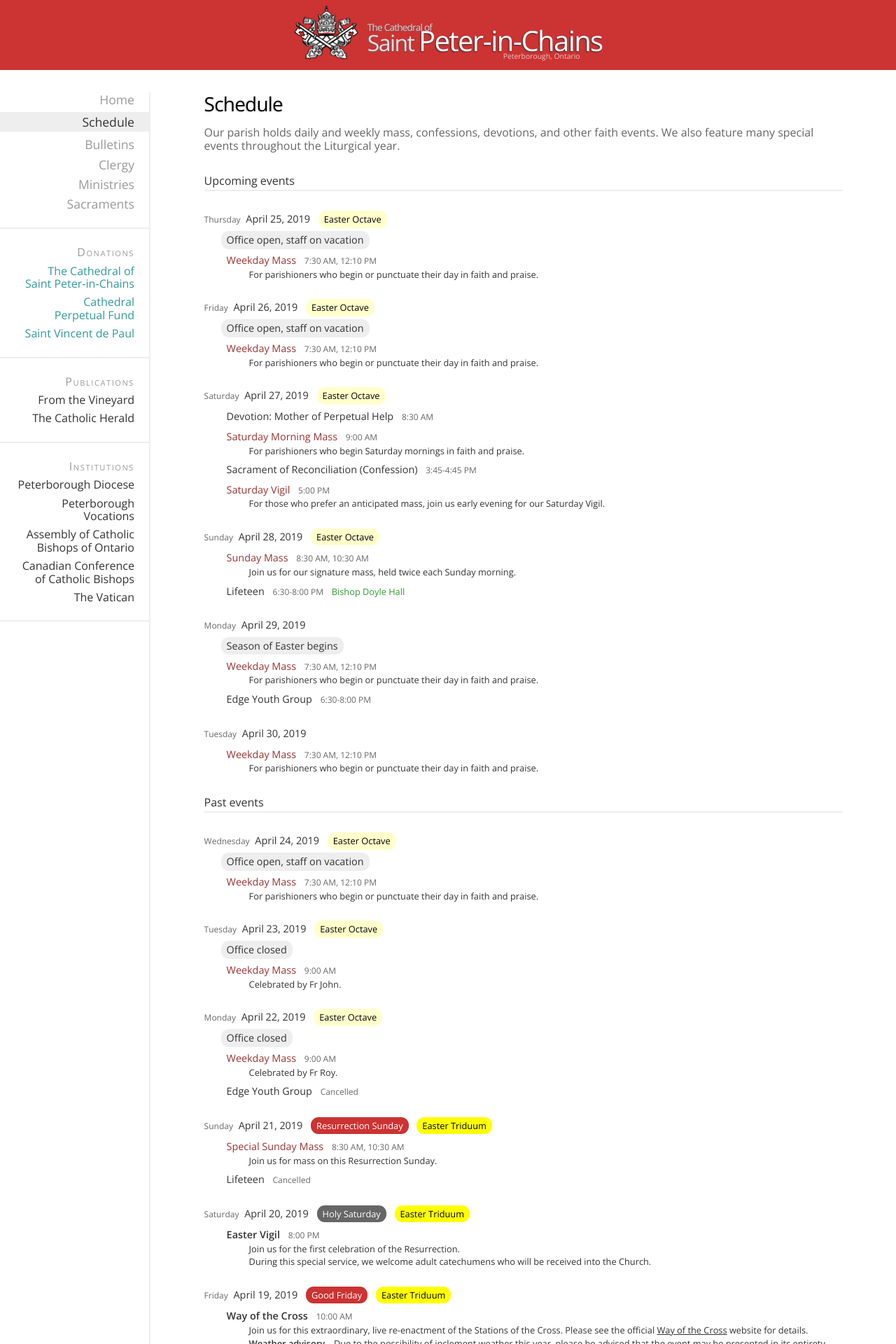
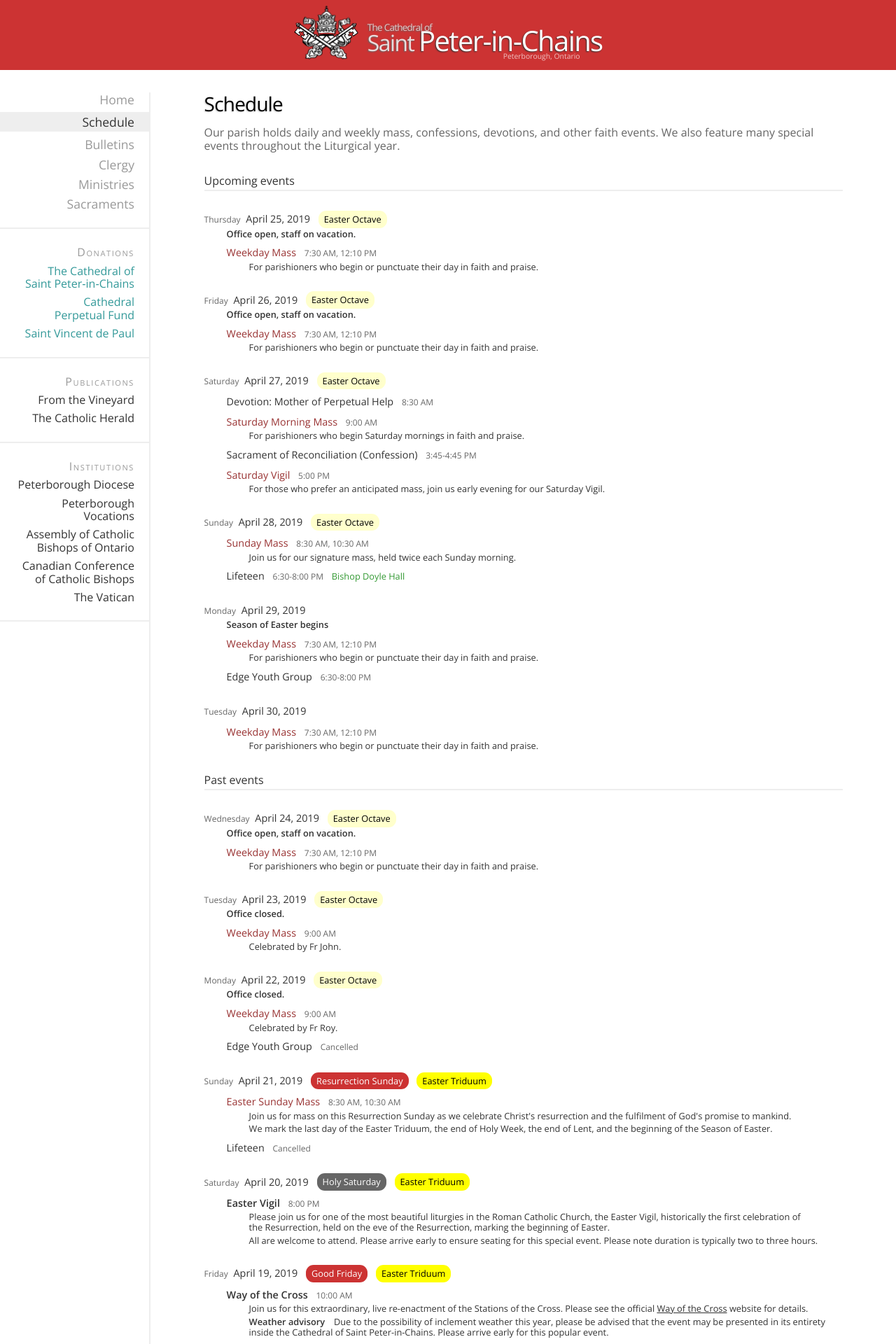
Before and after one commit to stpeterinchains/stpeterinchains.github.io, a Jekyll site: the page built from schedule.html, in a window 1280 px wide. Shown: the top 1920 px of the page at 70% size. Built offline with Jekyll 4.4.1, drawn with Linux system fonts in a browser that asks for light colours; nearby versions of some CDN libraries; some of the changed text lies outside the part shown.

Commit message:
Improved rendering for small screen devices, added descriptive text for remaining Holy Week events

```diff
--- a/_data/schedule.yml
+++ b/_data/schedule.yml
@@ -5,6 +5,9 @@
   Our parish holds daily and weekly mass, confessions, devotions,
   and other faith events. We also feature many special events
   throughout the Liturgical&nbsp;year.
+subtitle:
+  upcoming: Upcoming events
+  past: Past events
 
 recurring:
   weekday_mass: &weekday_mass
@@ -193,7 +196,6 @@
     season: *lent
     recurring: *saturday
   - date: 2019-04-14
-    note: Holy Week begins
     season: *lent
     celebration:
       <<: *holy_week
@@ -300,7 +302,7 @@
           **Weather advisory**&#x2003;Due to the possibility of inclement
           weather this year, please be advised that the event
           may be presented in its entirety inside the Cathedral&nbsp;of
-          Saint&nbsp;Peter&#x2011;in&#x2011;Chains.
+          Saint&nbsp;Peter-in-Chains.
           Please arrive early for this popular&nbsp;event.
         time: 10:00 AM
         ordinal: "1000"
@@ -318,10 +320,15 @@
     specials:
       - title: Easter Vigil
         descriptive: |
-          Join us for the first celebration of the Resurrection.
+          Please join us for one of the most beautiful
+          liturgies in the Roman&nbsp;Catholic&nbsp;Church, the
+          Easter&nbsp;Vigil, historically the first celebration of
+          the&nbsp;Resurrection, held on the eve of the&nbsp;Resurrection,
+          marking the beginning&nbsp;of&nbsp;Easter.
 
-          During this special service, we welcome adult
-          catechumens who will be received into the&nbsp;Church.
+          All are welcome to attend.
+          Please arrive early to ensure seating for this special event.
+          Please note duration is typically two to three&nbsp;hours.
         time: 8:00 PM
         ordinal: "2000"
   - date: 2019-04-21
@@ -332,14 +339,21 @@
     specials:
       - <<: *sunday_mass
         mnemonic: sunday_mass_nix
-        title: Special Sunday Mass
-        descriptive: Join us for mass on this Resurrection Sunday.
+        title: Easter Sunday Mass
+        descriptive: |
+          Join us for mass on this Resurrection&nbsp;Sunday as we celebrate
+          Christ&apos;s&nbsp;resurrection and the fulfilment of
+          God&apos;s promise&nbsp;to&nbsp;mankind.
+
+          We mark the last day of the Easter&nbsp;Triduum,
+          the end of Holy&nbsp;Week, the end of Lent,
+          and the beginning of the Season&nbsp;of&nbsp;Easter.
       - <<: *lifeteen
         mnemonic: lifeteen_nix
         location:
         time: Cancelled
   - date: 2019-04-22
-    note: Office closed
+    note: Office closed.
     season: *easter_octave
     title: Easter Monday
     specials:
@@ -351,14 +365,14 @@
         time: Cancelled
   - date: 2019-04-23
     season: *easter_octave
-    note: Office closed
+    note: Office closed.
     specials:
       - <<: *weekday_mass
         descriptive: Celebrated by Fr John.
         time: 9:00 AM
         ordinal: "0900"
   - date: 2019-04-24
-    note: &easter_week_note Office open, staff on vacation
+    note: &easter_week_note Office open, staff on vacation.
     season: *easter_octave
     recurring: *wednesday
   - date: 2019-04-25
--- a/schedule.html
+++ b/schedule.html
@@ -18,7 +18,7 @@
   <h1 class="page-title">{{ schedule.title }}</h1>
   <div class="page-descriptive markdown">{{ schedule.descriptive | markdownify }}</div>
   <section id="schedule2-calendar-upcoming-container">
-    <h1>Upcoming events</h1>
+    <h1>{{ schedule.subtitle.upcoming }}</h1>
     <div id="schedule2-calendar-upcoming">
       {% for diem in schedule.calendar %}
       {% assign dayOfMonth = diem.date | date: '%d' %}
@@ -40,7 +40,7 @@
             {% if diem.celebration %}<span class="schedule2-diem-celebration" style="{% if diem.celebration.color %}color: {{ diem.celebration.color }}; {% endif %}{% if diem.celebration.bgcolor %}background-color: {{ diem.celebration.bgcolor }}{% endif %}">{{ diem.celebration.title }}</span>{% endif %}
             {% if diem.season %}<span class="schedule2-diem-season" style="{% if diem.season.color %}color: {{ diem.season.color }}; {% endif %}{% if diem.season.bgcolor %}background-color: {{ diem.season.bgcolor }}{% endif %}">{{ diem.season.title }}</span>{% endif %}
           </h1>
-          {% if diem.note %}<h2 class="schedule2-diem-note"><span>{{ diem.note }}</span></h2>{% endif %}
+          {% if diem.note %}<h2 class="schedule2-diem-note">{{ diem.note }}</h2>{% endif %}
           <ul class="schedule2-event-container">
             {% for event in events %}
             {% unless diem.exclusions contains event.mnemonic %}
@@ -64,7 +64,7 @@
     </div>
   </section>
   <section id="schedule2-calendar-recent-container">
-    <h1>Past events</h1>
+    <h1>{{ schedule.subtitle.past }}</h1>
     <div id="schedule2-calendar-recent"></div>
   </section>
 </section>
--- a/styles/pages.scss
+++ b/styles/pages.scss
@@ -28,15 +28,20 @@
 li.index-schedule2-diem { margin: 0; padding: 0; }
 
 h1.index-schedule2-diem-day {
-  margin: 0 0 0.75rem 0; padding: 0;
+  margin: 0; padding: 0;
   font-size: 0.9rem; font-weight: 300;
   color: #666;
 }
 
   span.index-schedule2-diem-formatteddate {}
 
-  span.index-schedule2-diem-dayofweek,
+  span.index-schedule2-diem-dayofweek {
+    margin-right: 0.5rem;
+    font-size: 0.8rem;
+  }
+
   span.index-schedule2-diem-celebration {
+    display: none;
     margin-left: 0.5rem; padding: 0.2rem 0.5rem;
     background-color: #eee; border-radius: 11px;
   }
@@ -47,19 +52,26 @@
   font-size: 1rem;
 }
 
-li.index-schedule2-event-item { margin: 0.5rem 0 0 0; padding: 0; }
+li.index-schedule2-event-item { margin: 0.25rem 0 0 0; padding: 0; }
 
   span.index-schedule2-event-title { font-weight: 400; color: #333; }
   span.index-schedule2-event-recurring { font-weight: 400; }
   span.index-schedule2-event-special { font-weight: 600; }
 
   span.index-schedule2-event-time {
+    display: block;
     margin-left: 0.5rem;
-    font-weight: 300; color: #666; }
+    font-weight: 300;
+    color: #666;
+    white-space: nowrap;
+  }
 
   span.index-schedule2-event-location {
+    display: block;
     margin-left: 0.5rem;
-    font-weight: 300; color: #393;
+    font-weight: 300;
+    color: #393;
+    white-space: nowrap;
   }
 
   div.index-schedule2-event-descriptive > p {
@@ -81,6 +93,13 @@
 }
 
 #index-schedule2-more > a:hover { color: skyblue; }
+
+@media screen and (min-width: 35.5rem) {
+  li.index-schedule2-event-item { margin-top: 0.5rem; }
+  span.index-schedule2-diem-celebration,
+  span.index-schedule2-event-time,
+  span.index-schedule2-event-location { display: inline; font-size: 0.9rem; }
+}
 
 @media screen and (min-width: 64rem) {
   div.index-schedule2-event-descriptive > p {
@@ -290,8 +309,9 @@
   span.schedule2-diem-season { display: none; }
 
 h2.schedule2-diem-note {
-  margin: 0.75rem 0 0 1.5rem; padding: 0;
-  font-weight: 400; font-size: 0.9rem;
+  margin: 0.2rem 0 0 2rem; padding: 0;
+  font-weight: 600; font-size: 0.8rem;
+  color: #333;
 }
 
 h2.schedule2-diem-note > span {
@@ -315,13 +335,13 @@
   span.schedule2-event-special { font-weight: 600; }
 
   span.schedule2-event-time {
-    padding-left: 0.5rem;
+    display: block;
     font-size: 0.75rem;
     color: #666;
   }
 
   span.schedule2-event-location {
-    padding-left: 0.5rem;
+    display: block;
     font-weight: 400; font-size: 0.8rem;
     color: #393;
     white-space: nowrap;
@@ -346,6 +366,8 @@
 }
 
 @media screen and (min-width: 35.5rem) {
+  span.schedule2-event-time,
+  span.schedule2-event-location { display: inline; margin-left: 0.5rem; }
   span.schedule2-diem-celebration,
   span.schedule2-diem-season { display: inline; }
 }
```
Also changed, not shown: index.html (+3 -6 lines).
